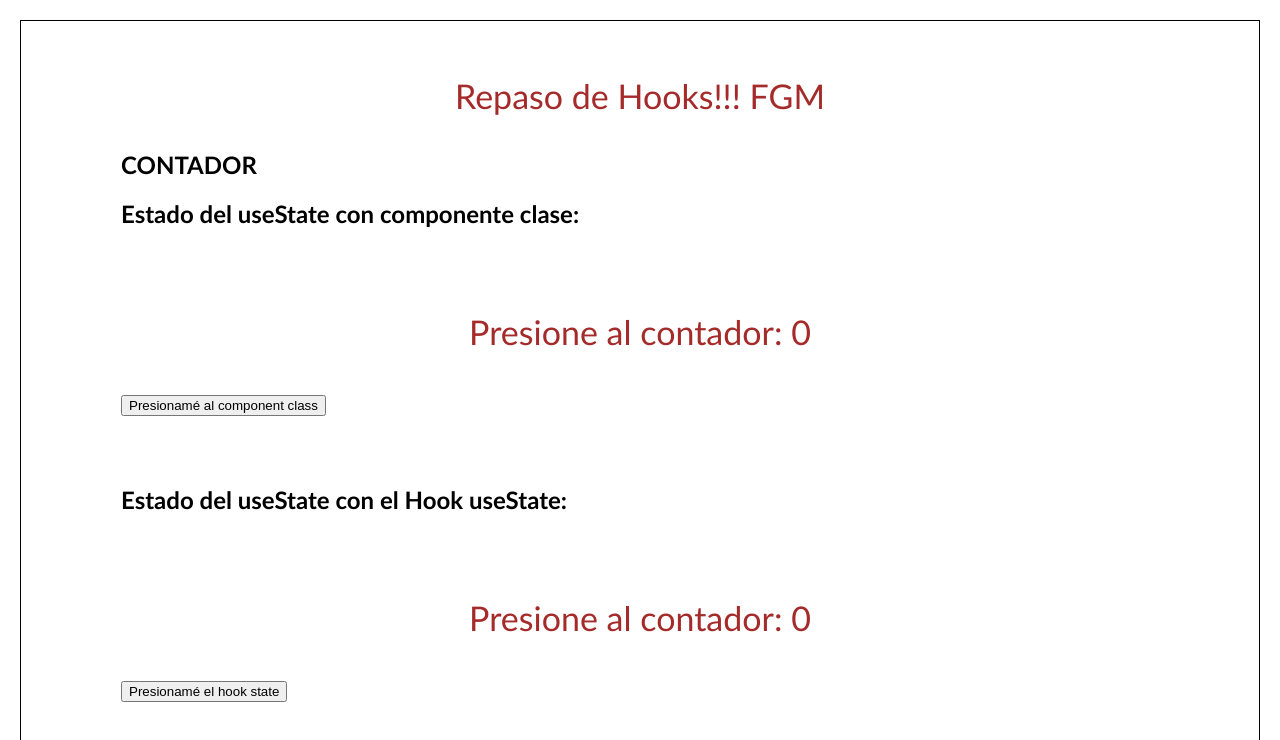
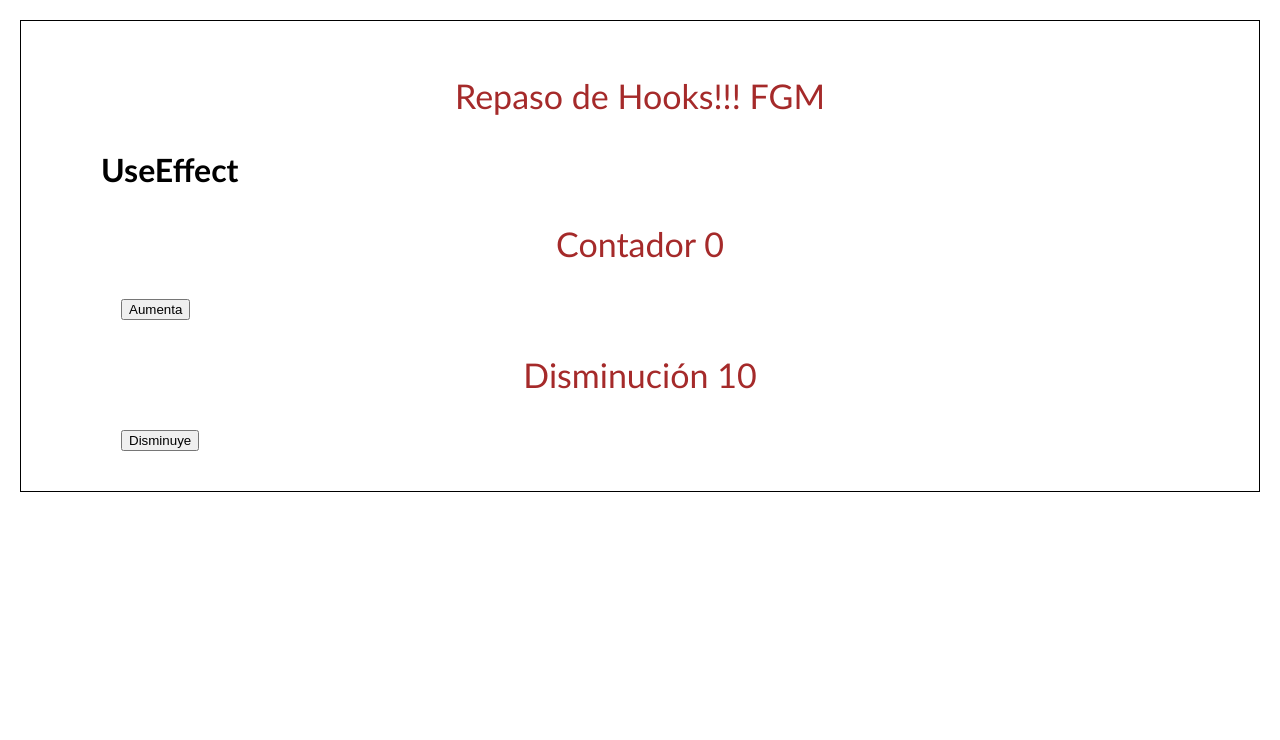
Before and after one commit to FernandoGM2701/hooks-react, a React (Create React App) app: page / in a window 1280 px wide. Shown: the top 740 px of the page. Built offline with nearby package versions, Linux system fonts and the light colour scheme.

Commit message:
useEffect

```diff
--- a/src/App.js
+++ b/src/App.js
@@ -1,3 +1,4 @@
+import UseEffect from "./components/UseEffect/UseEffect";
 import UseState from "./components/UseState/UseState";
 import "./styles.css";
 
@@ -6,7 +7,8 @@ function App() {
 return (
     <div>
       <p>Repaso de Hooks!!! FGM</p>
-      <UseState/>
+      {/* <UseState/> */}
+      <UseEffect/>
     </div>
   );
 }
--- /dev/null
+++ b/src/components/UseEffect/HookUseEffect/HookUseEffect.jsx
@@ -0,0 +1,32 @@
+import { React, useState, UseEffect, useEffect } from "react";
+
+const HookUseEffect = () => {
+  const [counter, setCounter] = useState(0);
+  const [disminuir, setDisminuir] = useState(10);
+
+  const handlerDisminuir = () => {
+    return setDisminuir(disminuir-1);
+  }
+
+  const handlerCounter = () => {
+    return setCounter(counter+1);
+  }
+
+  useEffect( () => {
+    console.log("Valor de counter: " + counter);
+  }, [counter]);
+
+
+  return (
+    <div>
+        <p>Contador {counter} </p>
+        <button onClick={ handlerCounter } > Aumenta </button>
+
+        <p>Disminución {disminuir} </p>
+        <button onClick={ handlerDisminuir } > Disminuye </button>
+
+    </div>
+  );
+};
+
+export default HookUseEffect;
--- /dev/null
+++ b/src/components/UseEffect/UseEffect.jsx
@@ -0,0 +1,13 @@
+import React from "react";
+import HookUseEffect from "./HookUseEffect/HookUseEffect";
+
+const UseEffect = () => {
+  return (
+    <div>
+      <h1>UseEffect</h1>
+      <HookUseEffect/>
+    </div>
+  );
+};
+
+export default UseEffect;
```
